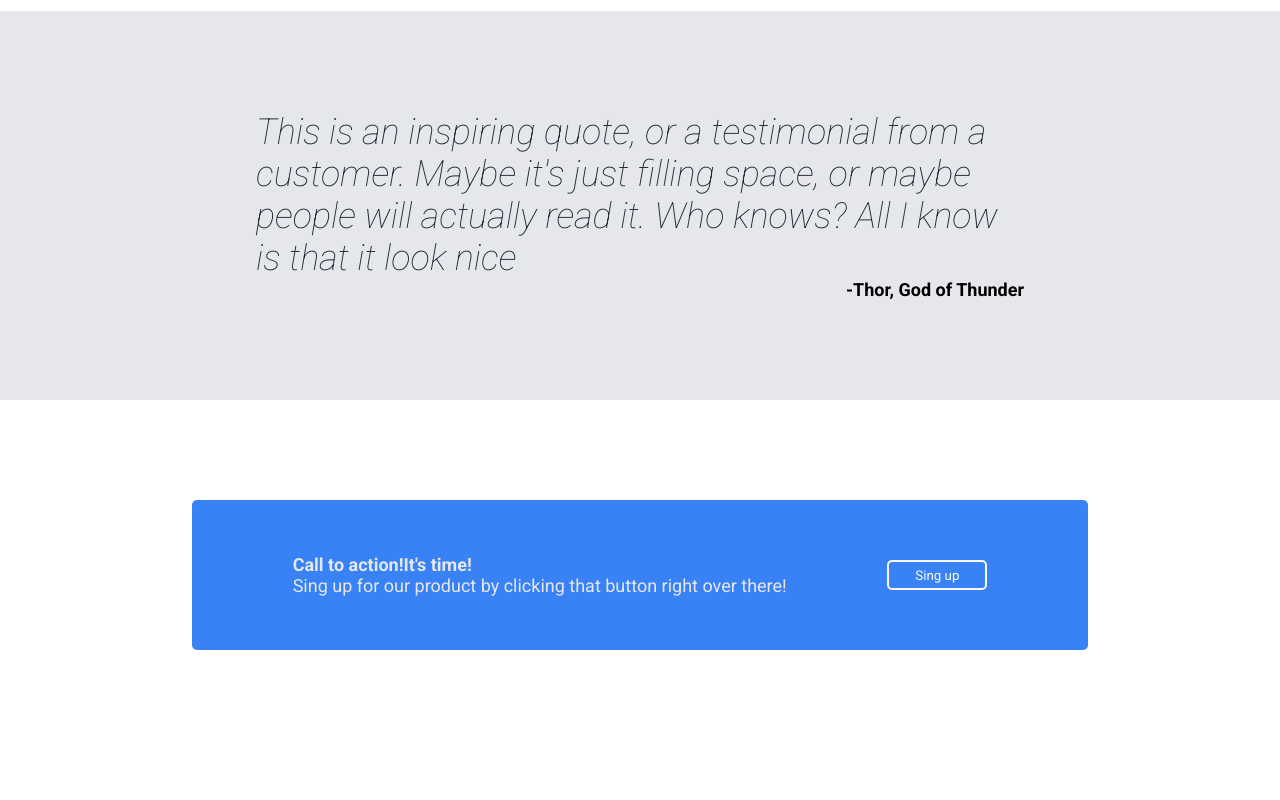
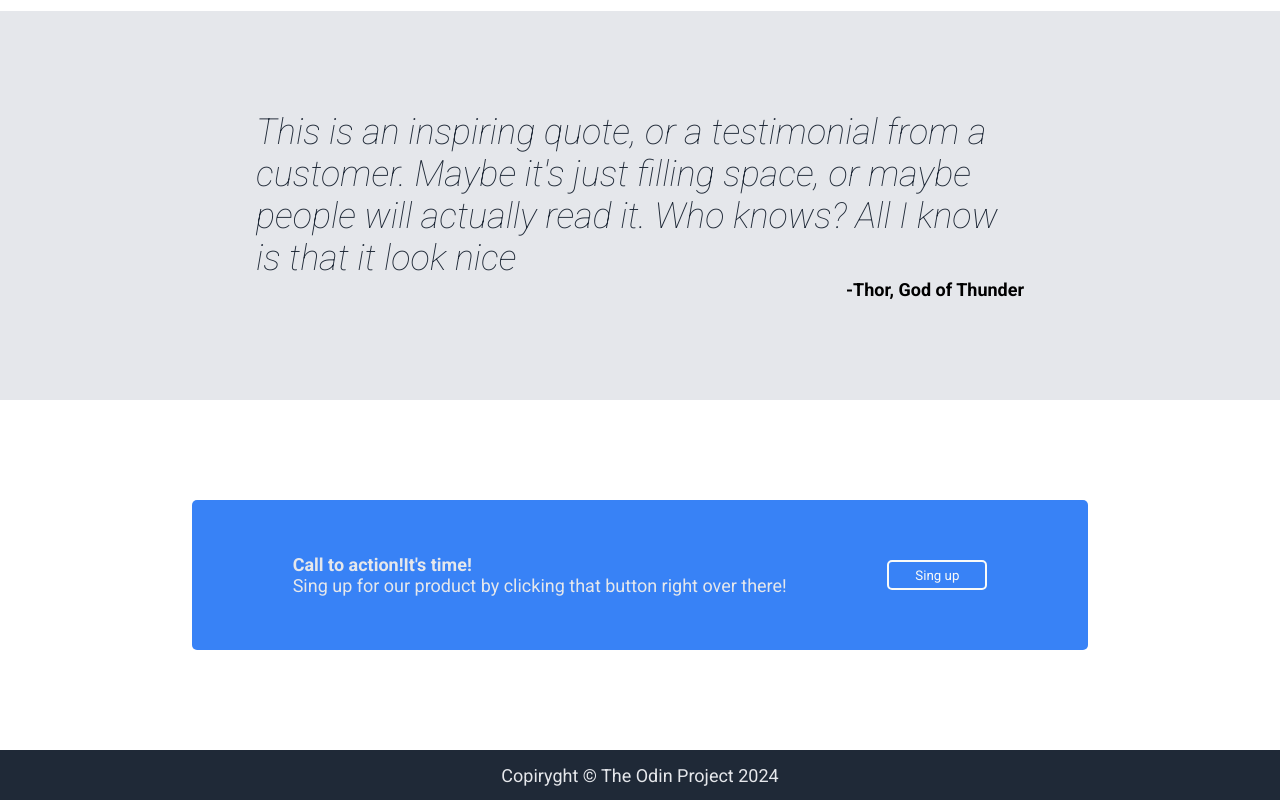
Before and after one commit to Cristian-Ser/odin-landing-page, a plain HTML site: page index.html in a window 1280 px wide. Shown: the part 1061-1861 px from the top of the page. Before the commit the page ends 1811 px from the top, so only its background shows below. Drawn offline with Linux system fonts and the light colour scheme.

Commit message:
creating and styling the footer

```diff
--- a/index.html
+++ b/index.html
@@ -73,8 +73,12 @@
             </div>
             <button>Sing up</button>
         </div>
+    </div>
 
-    </div>
+    <!-- footer -->
+     <footer>
+        <p>Copiryght © The Odin Project 2024</p>
+     </footer>
 </body>
 
 </html>
--- a/style.css
+++ b/style.css
@@ -177,5 +177,17 @@ nav a {
     height: 30px;
     border-radius: 5px;
     color: #f9faf8;
+}
+
+/* footer */
+footer{
+    display: flex;
+    justify-content: center;
+    align-items: center;
+    background-color: #1f2937;
+    height: 50px;
 
 }
+footer p {
+    color: #e5e7eb;
+}
```
